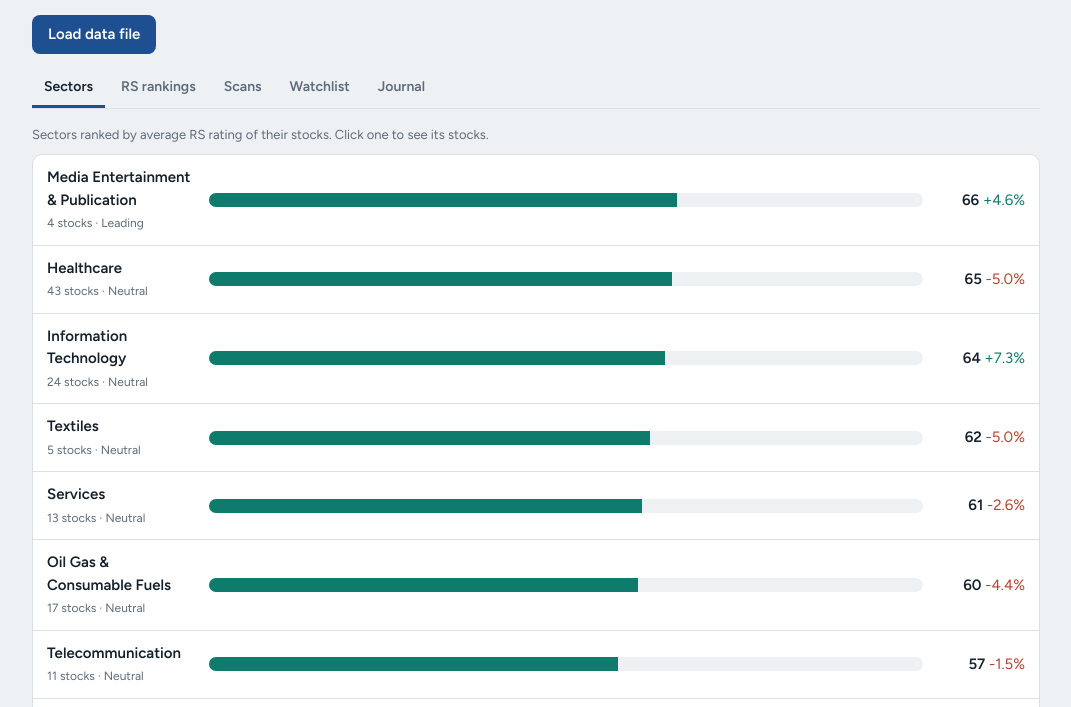
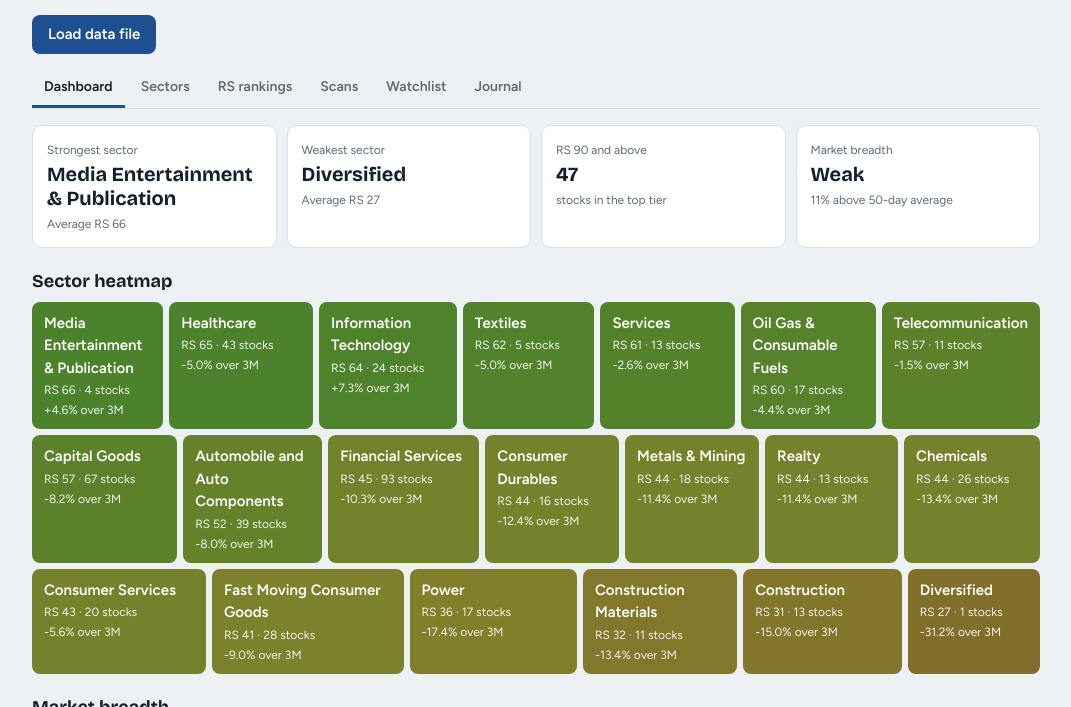
Before and after one commit to realomkarlokhande/market-strength, a plain HTML site: page index.html in a window 1280 px wide. Shown: the part 84-791 px from the top of the page, without its empty margins (104-1175 px from the left). Drawn offline with nearby package versions, Linux system fonts and the light colour scheme.

Commit message:
Update index.html

```diff
--- a/index.html
+++ b/index.html
@@ -46,7 +46,15 @@ input,select{font:inherit;padding:8px 10px;border:1px solid var(--line);border-r
 .stats{display:flex;gap:18px;flex-wrap:wrap;margin:8px 0 10px}.stats b{display:block;font-size:17px}
 .empty{padding:28px;text-align:center;color:var(--mute)}
 footer{margin-top:28px;color:var(--mute);font-size:12px}
-@media(max-width:560px){.sec{grid-template-columns:100px 1fr 60px}.hm{display:none}}
+.kpi{display:grid;grid-template-columns:repeat(auto-fit,minmax(190px,1fr));gap:10px;margin-bottom:16px}
+.kp{background:var(--card);border:1px solid var(--line);border-radius:10px;padding:12px 14px}.kp b{display:block;font:700 20px 'Bricolage Grotesque',sans-serif;margin:2px 0}
+h2{font:700 18px 'Bricolage Grotesque',sans-serif;margin:22px 0 10px}
+.hm2{display:flex;flex-wrap:wrap;gap:6px}
+.tile{min-height:84px;border:0;border-radius:8px;color:#fff;text-align:left;padding:10px 12px;cursor:pointer;font:inherit;display:flex;flex-direction:column;gap:2px}.tile span{font-size:12px;opacity:.9}
+.cols{display:grid;grid-template-columns:repeat(auto-fit,minmax(290px,1fr));gap:14px}
+.brr{display:grid;grid-template-columns:190px 1fr 50px;gap:10px;align-items:center;margin:6px 0}
+.fb{display:flex;gap:8px;flex-wrap:wrap;margin-bottom:12px}.fb input{flex:1;min-width:180px}
+@media(max-width:560px){.sec{grid-template-columns:100px 1fr 60px}.hm{display:none}.brr{grid-template-columns:120px 1fr 44px}}
 </style>
 </head>
 <body>
@@ -64,14 +72,14 @@ footer{margin-top:28px;color:var(--mute);font-size:12px}
 const $=s=>document.querySelector(s);
 const store={get(k,d){try{const v=localStorage.getItem(k);return v?JSON.parse(v):d}catch(e){return d}},set(k,v){try{localStorage.setItem(k,JSON.stringify(v))}catch(e){}}};
 const pct=v=>`<span class="${v>=0?'up':'dn'}">${v>0?'+':''}${v.toFixed(1)}%</span>`;
-const TABS=[['sectors','Sectors'],['rank','RS rankings'],['scans','Scans'],['watch','Watchlist'],['journal','Journal']];
+const TABS=[['home','Dashboard'],['sectors','Sectors'],['rank','RS rankings'],['scans','Scans'],['watch','Watchlist'],['journal','Journal']];
 const SCANS={
  leaders:['RS leaders','RS rating 90 or higher',s=>s.rs>=90],
  high:['Near 52-week high','Within 5% of the high, RS 80+',s=>s.hi>=-5&&s.rs>=80],
  surge:['Volume surge','Volume 2x its 50-day average, up on the day',s=>s.vol>=2&&s.c[s.c.length-1]>s.c[s.c.length-2]],
  tight:['Tight base','Last 15 closes within 8% range, RS 70+, near highs',s=>{const x=s.c.slice(-15);return s.rs>=70&&s.hi>=-15&&(Math.max(...x)-Math.min(...x))/Math.max(...x)<=.08}]
 };
-let D,tab='sectors',sec=null,sk='rs',sd=-1,scan='leaders',watch=store.get('watch',[]),jr=store.get('journal',[]);
+let D,tab='home',q='',fs='',fr=0,sec=null,sk='rs',sd=-1,scan='leaders',watch=store.get('watch',[]),jr=store.get('journal',[]);
 
 function table(list){
  if(!list.length)return '<div class="card empty">No stocks match right now.</div>';
@@ -102,9 +110,30 @@ function journal(){
  return `<p class="hint">Log a trade with the RS rating it had when you entered.</p><form id="jf"><input name="s" list="sl" placeholder="Symbol" required size="10"><datalist id="sl">${opts}</datalist><input name="p" type="number" step="any" placeholder="Entry price" required><input name="note" placeholder="Note (optional)"><button class="go">Add trade</button></form>`+
  (jr.length?`<div class="card"><table><tr><th class="l">Trade</th><th>Entry</th><th>RS then</th><th>Now</th><th>P/L</th><th></th></tr>${rows}</table></div>`:'<div class="card empty">No trades logged yet.</div>');
 }
+const flt=l=>l.filter(s=>(!q||(s.s+' '+s.n).toLowerCase().includes(q))&&(!fs||s.sec===fs)&&s.rs>=fr);
+function rank(){
+ const secs=[...new Set(D.stocks.map(s=>s.sec))].sort();
+ return `<div class="fb"><input id="q" type="search" placeholder="Search by name or symbol" value="${q.replace(/"/g,'')}" aria-label="Search"><select id="fs" aria-label="Sector"><option value="">All sectors</option>${secs.map(x=>`<option ${x===fs?'selected':''}>${x}</option>`).join('')}</select><select id="fr" aria-label="Minimum RS">${[0,50,70,80,90].map(v=>`<option value="${v}" ${v===fr?'selected':''}>${v?'RS '+v+' and above':'Any RS'}</option>`).join('')}</select></div><div id="tb">${table(flt(D.stocks))}</div>`;
+}
+function home(){
+ const g={};D.stocks.forEach(s=>(g[s.sec]=g[s.sec]||[]).push(s));
+ const S=Object.entries(g).map(([k,v])=>({k,n:v.length,rs:v.reduce((a,s)=>a+s.rs,0)/v.length,r3:v.reduce((a,s)=>a+s.r3,0)/v.length})).sort((a,b)=>b.rs-a.rs);
+ const N=D.stocks.length,cnt=f=>D.stocks.filter(f).length;
+ const ma=s=>{const x=s.c.slice(-50);return s.p>x.reduce((a,b)=>a+b,0)/x.length};
+ const b50=Math.round(cnt(ma)/N*100),mood=b50>=60?'Healthy':b50>=40?'Mixed':'Weak';
+ const br=[['Above 50-day average',b50],['Up over 3 months',Math.round(cnt(s=>s.r3>0)/N*100)],['Within 5% of 52-week high',Math.round(cnt(s=>s.hi>=-5)/N*100)]];
+ const mini=l=>`<div class="card"><table>`+l.map(s=>`<tr class="r" data-s="${s.s}"><td><span class="sy">${s.s}</span> <span class="nm">${s.sec}</span></td><td><span class="rs">${s.rs}</span></td><td>${pct(s.r3)}</td></tr>`).join('')+`</table></div>`;
+ const by3=[...D.stocks].sort((a,b)=>b.r3-a.r3),lead=[...D.stocks].sort((a,b)=>b.rs-a.rs||b.r3-a.r3).slice(0,10);
+ const K=(t,v,s)=>`<div class="kp"><span class="nm">${t}</span><b>${v}</b><span class="nm">${s}</span></div>`;
+ const w=S[S.length-1];
+ return `<div class="kpi">${K('Strongest sector',S[0].k,'Average RS '+S[0].rs.toFixed(0))}${K('Weakest sector',w.k,'Average RS '+w.rs.toFixed(0))}${K('RS 90 and above',cnt(s=>s.rs>=90),'stocks in the top tier')}${K('Market breadth',mood,b50+'% above 50-day average')}</div>
+ <h2>Sector heatmap</h2><div class="hm2">${S.map(x=>`<button class="tile" data-sec="${x.k}" style="flex:${x.n} 1 130px;background:hsl(${(10+x.rs*1.35).toFixed(0)} 50% 34%)"><b>${x.k}</b><span>RS ${x.rs.toFixed(0)} · ${x.n} stocks</span><span>${x.r3>0?'+':''}${x.r3.toFixed(1)}% over 3M</span></button>`).join('')}</div>
+ <h2>Market breadth</h2><div class="card" style="padding:6px 14px">${br.map(([l,p])=>`<div class="brr"><span>${l}</span><span class="trk"><i style="width:${p}%"></i></span><b>${p}%</b></div>`).join('')}</div>
+ <div class="cols"><div><h2>RS leaders</h2>${mini(lead)}</div><div><h2>Top gainers (3M)</h2>${mini(by3.slice(0,10))}</div><div><h2>Top losers (3M)</h2>${mini(by3.slice(-10).reverse())}</div></div>`;
+}
 function render(){
  $('#nav').innerHTML=TABS.map(([k,t])=>`<button class="${k===tab?'on':''}" data-tab="${k}">${t}</button>`).join('');
- $('#main').innerHTML=({sectors,rank:()=>table(D.stocks),scans,watch:watchV,journal})[tab]();
+ $('#main').innerHTML=({home,sectors,rank,scans,watch:watchV,journal})[tab]();
 }
 function chart(s){
  const c=s.c,mn=Math.min(...c),mx=Math.max(...c),W=600,H=200;
@@ -121,7 +150,7 @@ document.addEventListener('click',e=>{
  if(d.w){watch=watch.includes(d.w)?watch.filter(x=>x!==d.w):[...watch,d.w];store.set('watch',watch);render();return}
  if(d.close!==undefined){$('#modal').classList.remove('on');return}
  if(d.tab){tab=d.tab;sec=null}
- else if(d.sec)sec=d.sec;
+ else if(d.sec){sec=d.sec;tab='sectors'}
  else if(d.back!==undefined)sec=null;
  else if(d.scan)scan=d.scan;
  else if(d.sort){sd=sk===d.sort?-sd:-1;sk=d.sort}
@@ -134,6 +163,11 @@ document.addEventListener('submit',e=>{
  const f=new FormData(e.target),sym=f.get('s').toUpperCase().trim(),s=D.stocks.find(x=>x.s===sym);
  jr.unshift({s:sym,p:+f.get('p'),note:f.get('note'),d:new Date().toISOString().slice(0,10),rs:s?s.rs:null});
  store.set('journal',jr);render();
+});
+document.addEventListener('input',e=>{
+ const i=e.target.id;
+ if(i==='q')q=e.target.value.toLowerCase();else if(i==='fs')fs=e.target.value;else if(i==='fr')fr=+e.target.value;else return;
+ $('#tb').innerHTML=table(flt(D.stocks));
 });
 document.addEventListener('keydown',e=>{if(e.key==='Escape')$('#modal').classList.remove('on')});
 function setData(j){D=j;$('#upd').textContent='Data as of '+j.updated+'.';$('#smp').hidden=!j.sample;render()}
```
